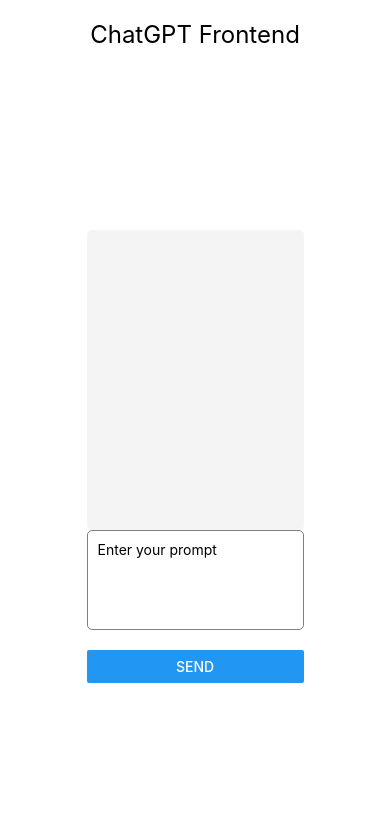
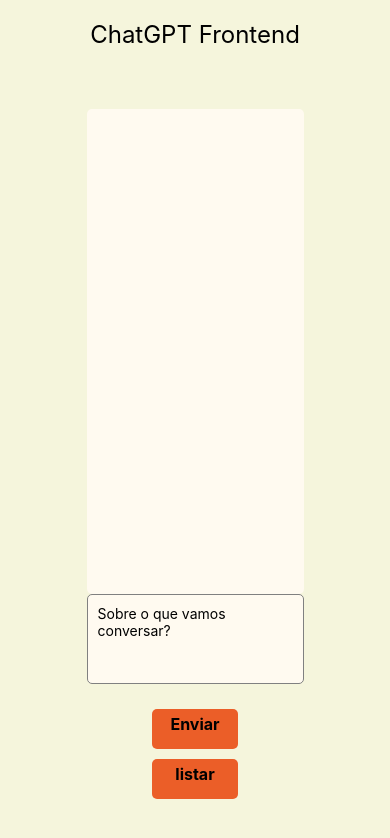
Before and after one commit to Sathanoj/LLMs-Projeto-Estacio, a React Native app: screen / in a window 390 px wide. Shown: the top 838 px of the page. Built offline with nearby package versions, Linux system fonts and the light colour scheme.

Commit message:
fixing conversation to show on main page

```diff
--- a/App.js
+++ b/App.js
@@ -13,7 +13,7 @@
 const styles = StyleSheet.create({
   container: {
     flex: 1,
-    backgroudColor: '#101011',
+    backgroundColor: '#F5F5DC',
     alignItems: 'center',
     justifyContent: 'center',
   }
--- a/package.json
+++ b/package.json
@@ -14,6 +14,7 @@
     "dotenv": "^16.4.5",
     "expo": "~51.0.28",
     "expo-status-bar": "~1.12.1",
+    "express": "^4.21.0",
     "openai": "^4.67.0",
     "react": "18.2.0",
     "react-dom": "18.2.0",
--- a/src/components/conversation.js
+++ b/src/components/conversation.js
@@ -1,6 +1,5 @@
-// Chat.js
 import React, { useState } from 'react';
-import { View, Text, TextInput, Button, StyleSheet, ScrollView } from 'react-native';
+import { View, Text, TextInput, StyleSheet, ScrollView, TouchableOpacity } from 'react-native';
 import axios from 'axios';
 
 const Chat = () => {
@@ -8,13 +7,17 @@
   const [conversations, setConversations] = useState([]);
 
   const handleSubmit = async () => {
+
     if (!prompt) return;
     try {
-      const res = await axios.post('http://localhost:3001/chat', { prompt });
-      setConversations((prevConversations) => [
-        ...prevConversations,
-        { question: prompt, answer: res.data.choices[0].message.content }
-      ]);
+      const res = await axios
+        .post('http://localhost:3001/chat', { prompt })
+        console.log('resposta da API: ', res)
+          setConversations((prev) => [
+           ...prev,
+           {question: res.data.question, answer: res.data.answer, date: res.data.date}
+         ])
+
       setPrompt('');
     } catch (err) {
       console.error(err);
@@ -25,13 +28,23 @@
     }
   };
 
+  const getAllConversation = async (res) => {
+    res = await axios
+    .get('http://localhost:3001/fullconversation')
+    .then((response) => {
+      console.log(response)
+      return setConversations(response.data)
+    })
+  }
+
   return (
     <View style={styles.container}>
       <ScrollView style={styles.responseContainer}>
         {conversations.map((item, index) => (
           <View key={index} style={styles.conversation}>
-            <Text style={styles.question}>Pergunta: {item.question}</Text>
-            <Text style={styles.answer}>Resposta: {item.answer}</Text>
+            <Text style={styles.question}>Pergunta: <Text>{item.question}</Text></Text>
+            <Text style={styles.answer}>Resposta: <Text>{item.answer}</Text></Text>
+            <Text>Data: {item.date}</Text>
           </View>
         ))}
       </ScrollView>
@@ -41,10 +54,22 @@
         numberOfLines={4}
         value={prompt}
         onChangeText={setPrompt}
-        placeholder="Enter your prompt"
+        placeholder="Sobre o que vamos conversar?"
       />
-      <Button title="Send" onPress={handleSubmit} />
-
+      <View style={styles.btnView}>
+        <TouchableOpacity
+          style={styles.btn}
+          onPress={handleSubmit}>
+          <Text style={styles.text}>Enviar</Text>
+        </TouchableOpacity>
+      </View>
+      <View style={styles.btnView}>
+        <TouchableOpacity
+          style={styles.btn}
+          onPress={getAllConversation}>
+          <Text style={styles.text}>listar</Text>
+        </TouchableOpacity>
+      </View>
     </View>
   );
 };
@@ -56,19 +81,20 @@
     padding: 20,
   },
   textInput: {
-    height: 100,
+    // height: 100,
     borderColor: 'gray',
     borderWidth: 1,
     marginBottom: 20,
     padding: 10,
     borderRadius: 5,
+    backgroundColor: '#FFFAF0'
   },
   responseContainer: {
     marginTop: 20,
-    backgroundColor: '#f4f4f4',
+    backgroundColor: '#FFFAF0',
     borderRadius: 5,
     padding: 10,
-    maxHeight: 300,
+    // maxHeight: 200,
   },
   conversation: {
     marginBottom: 15,
@@ -79,6 +105,32 @@
   answer: {
     marginTop: 5,
   },
+  input: {
+    margin: 10,
+    marginTop: 0,
+    padding: 6,
+    borderStyle: 'solid',
+    borderWidth: 1,
+    borderColor: 'grey',
+    borderRadius: 4,
+    width: '80%',
+  },
+  btn: {
+    width: '40%',
+    height: 40,
+    padding: 5,
+    alignSelf: 'center',
+    backgroundColor: '#eb5e28',
+    borderStyle: 'solid',
+    borderColor: '#eb5e28',
+    borderRadius: 5,
+    margin: 5,
+  },
+  text: {
+    fontWeight: 'bold',
+    fontSize: 16,
+    textAlign: 'center'
+  },
 });
 
 export default Chat;
```
Also changed, not shown: src/components/Button.js (deleted, +0 -57 lines), 1 other file (tests, documents, lock files or other folders).
